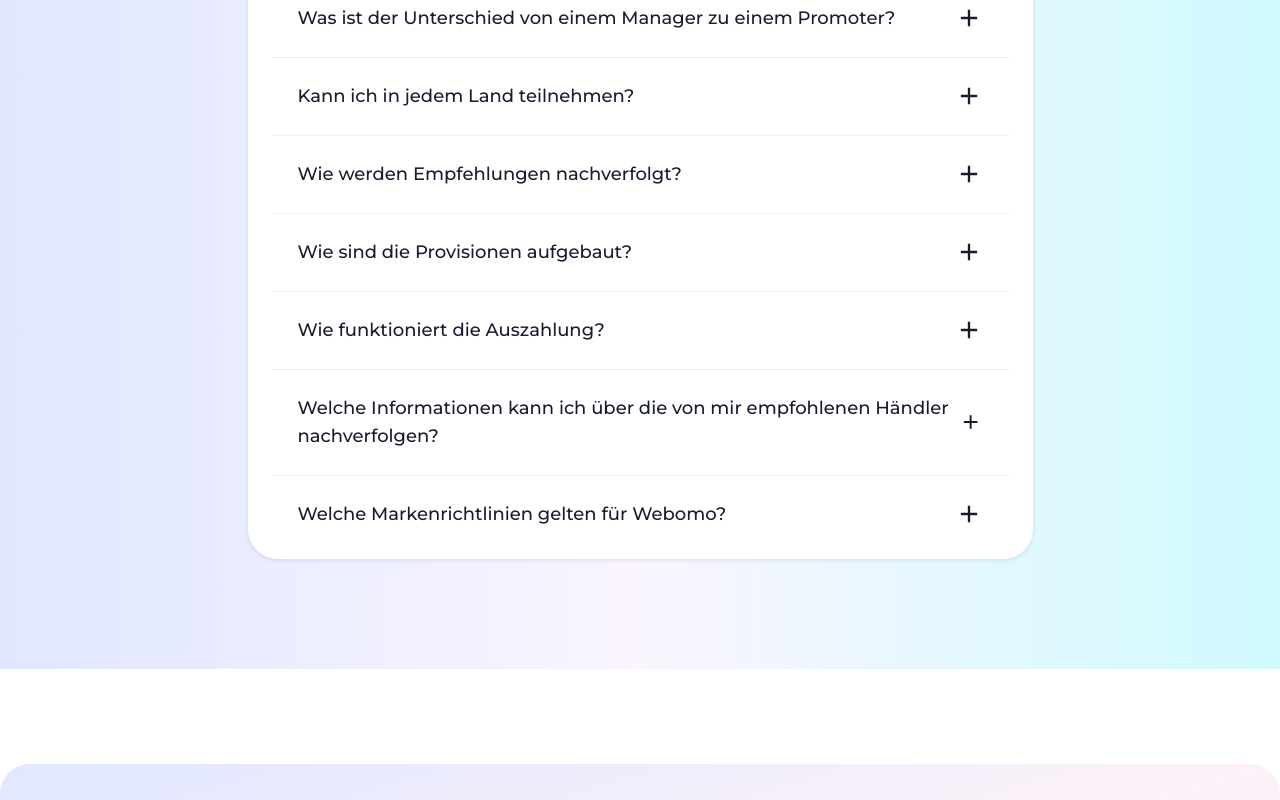
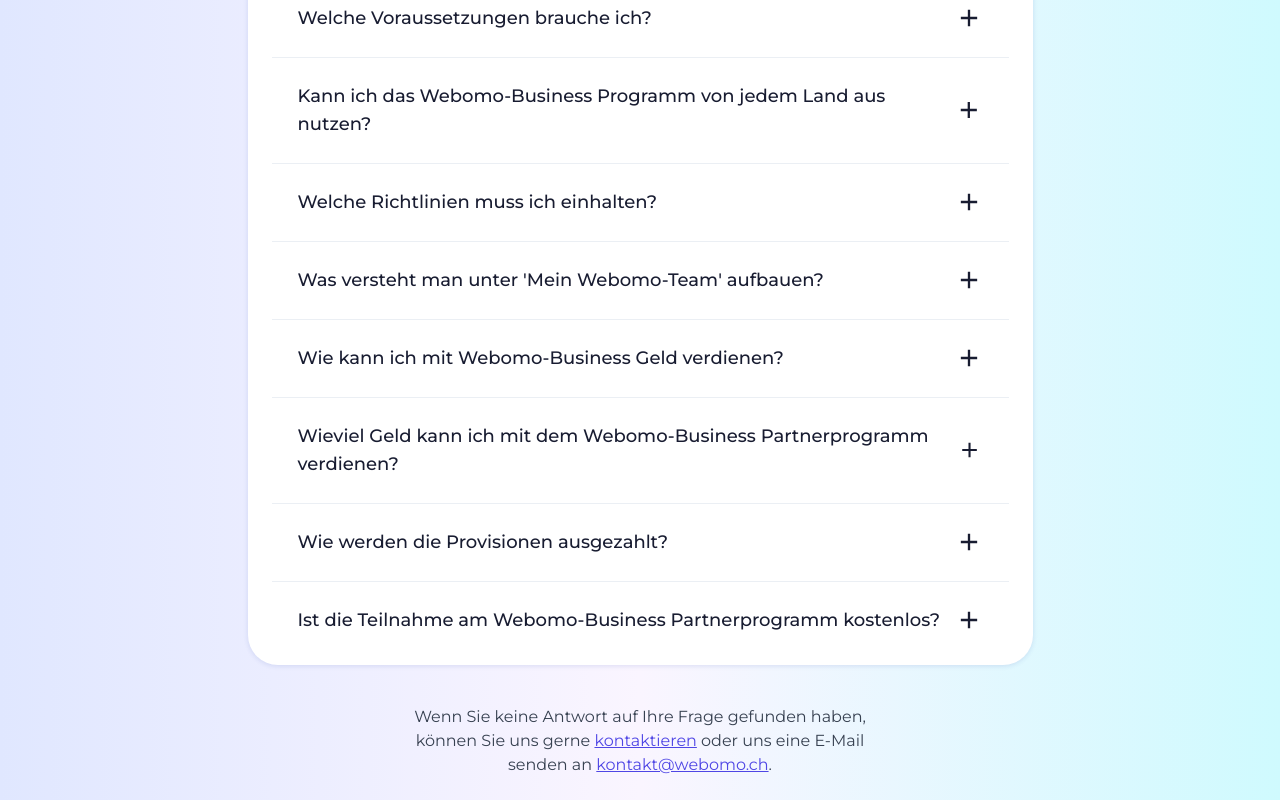
Before and after one commit to dawidglap/demo-webomo, a Next.js app: page /webomo-business in a window 1280 px wide. Shown: the part 3480-4280 px from the top of the page. Built offline with nearby package versions, Linux system fonts and the light colour scheme; no server answers.

Commit message:
updated faq business

```diff
--- a/src/components/FaqBusiness/faqData.tsx
+++ b/src/components/FaqBusiness/faqData.tsx
@@ -3,58 +3,64 @@
 const faqData: FAQ[] = [
   {
     id: 1,
-    title: "Wie kann ich ein Manager werden?",
+    title: "Was ist das Webomo-Business Programm?",
     details:
-      "Man fängt nach Erfüllen der Voraussetzungen immer als Promoter an. Nach 15 erfolgreichen Kundenvermittlungen, die einen Auftrag ergeben, erhält man den Status Manager und kann somit beginnen, sein Team an Promoter aufzubauen.",
+      "Das Webomo-Business Programm ist ein Affiliate-Again Marketing Tool. Du kannst mit Empfehlungen wiederkehrende Einnahmen generieren. Es richtet sich an Menschen, die mit den heutigen Möglichkeiten von Marketing-Tools Geld verdienen und sich ein zweites Standbein aufbauen möchten.",
   },
   {
     id: 2,
-    title: "Welche Voraussetzungen brauche ich für eine Bewerbung?",
+    title: "Wie funktioniert das Webomo-Business Programm?",
     details:
-      "Du hast einen aktiven Instagram Account, du hast mehr als 100 Follower und du hast die Vereinbarung für das Webomobusiness Partnerprogramm gelesen und akzeptiert.",
+      "Nach deiner erfolgreichen Registrierung erhältst du in deinem eigenen Dashboard einen Affiliate-Again Link mit Inhalten für die Veröffentlichung. Einmal in der Woche veröffentlichst du die Inhalte in deinem Account entweder als Post oder als Kampagne.",
   },
   {
     id: 3,
-    title: "Was ist der Unterschied von einem Manager zu einem Promoter?",
+    title: "Welche Voraussetzungen brauche ich?",
     details:
-      "Ein Promoter verdient nur Provisionen, wenn er Kundenvermittlungen vorweist. Ein Manager verdient Provision durch Kundenvermittlungen und durch die seines Promoter-Teams. Ein Manager kann sein Team an Promotern aufbauen und somit sein Verdienst steigern.",
+      "Du benötigst nur einen aktiven Instagram Account mit mindestens 100 Followern.",
   },
   {
     id: 4,
-    title: "Kann ich in jedem Land teilnehmen?",
+    title: "Kann ich das Webomo-Business Programm von jedem Land aus nutzen?",
     details:
-      "Nein. Das Webomobusiness-Partnerprogramm richtet sich an Menschen mit Sitz in der Schweiz, Deutschland, Frankreich, Österreich und Liechtenstein.",
+      "Nein. Das Webomo-Business Partnerprogramm richtet sich an Menschen mit Sitz in der Schweiz, Deutschland, Liechtenstein, Österreich, Italien und Frankreich.",
   },
   {
     id: 5,
-    title: "Wie werden Empfehlungen nachverfolgt?",
+    title: "Welche Richtlinien muss ich einhalten?",
     details:
-      "Nach deiner Aufnahme in das Webomobusiness-Partnerprogramm erhältst du Zugang zu unserer Partner-Drittanbieter-Software, wo du deine Empfehlungslinks verwalten kannst. In deinem eigenen Dashboard kannst du das alles ganz einfach tracken.",
+      "Mit der erfolgreichen Registrierung stimmst du automatisch den Richtlinien für das Webomo-Business Partnerprogramm zu. Diese beinhalten, dass du die von Webomo zur Verfügung gestellten Inhalte einmal pro Woche in deinem Instagram Account veröffentlichst.",
   },
   {
     id: 6,
-    title: "Wie sind die Provisionen aufgebaut?",
+    title: "Was versteht man unter 'Mein Webomo-Team' aufbauen?",
     details:
-      "Du hast Anspruch auf eine feste Provision, je nach Paket, für alle Vermittlungen von Kunden, die ein Paket bei uns nutzen. Es gibt keine Höchstzahl von Kunden, die du werben kannst.",
+      "Du kannst bei Webomo-Business dein eigenes Team aufbauen und somit deine Einnahmen erhöhen. Du erhältst von Webomo die Möglichkeit, mit einem Affiliate-Business Link Teilnehmer für das Webomo-Business Partnerprogramm zu werben und dein Team aufzubauen. Alle Teilnehmer, die mit deinem Affiliate-Business Link registriert wurden, unterstehen deinem Link und generieren für dich Empfehlungen.",
   },
   {
     id: 7,
-    title: "Wie funktioniert die Auszahlung?",
+    title: "Wie kann ich mit Webomo-Business Geld verdienen?",
     details:
-      "Die Auszahlungen finden immer folge Monat statt. Bitte beachte, dass alle Provisionen unabhängig von deiner Region/Land in CHF (Schweizer Franken) erfolgen und direkt auf dein Bankkonto oder via PayPal überwiesen werden.",
+      "Durch die wöchentlichen Veröffentlichungen generierst du Empfehlungen für unsere Dienstleistungen. Sobald ein Kunde bei Webomo ein Paket (Basic, Pro oder Business) gebucht hat, werden dir Provisionen zugeteilt.",
   },
   {
     id: 8,
     title:
-      "Welche Informationen kann ich über die von mir empfohlenen Händler nachverfolgen?",
+      "Wieviel Geld kann ich mit dem Webomo-Business Partnerprogramm verdienen?",
     details:
-      "In deinem Dashboard nachverfolgbar ist, welche Kunden du insgesamt geworben hast und wie hoch dein aktiver Umsatz ist. Aus Datenschutzgründen ist keine Einsicht in die Details spezifischer Kunden vorgesehen.",
+      "Du erhältst für die Buchung des Pakets: Basic jährlich 500.- CHF, Pro jährlich 700.- CHF, Business jährlich 1'000.- CHF Provisionen. Je größer dein Team ist, desto größer ist deine Chance, deine jährlichen Einnahmen zu erhöhen.",
   },
   {
     id: 9,
-    title: "Welche Markenrichtlinien gelten für Webomo?",
+    title: "Wie werden die Provisionen ausgezahlt?",
     details:
-      "Die Markenrichtlinien von Webomo sichern, dass du unsere Marken-Assets richtig verwendest. Bitte lies die Richtlinien genau, da ein Verstoß gegen diese Richtlinien zur Kündigung des Partnerprogramms führen kann.",
+      "Deine Provisionen werden immer im Folgemonat am 30. auf dein Bankkonto oder deine Kreditkarte ausbezahlt. Bitte beachte, dass die Provisionen unabhängig von deiner Region/Land in CHF (Schweizer Franken) ausgezahlt werden.",
+  },
+  {
+    id: 10,
+    title: "Ist die Teilnahme am Webomo-Business Partnerprogramm kostenlos?",
+    details:
+      "Die Registrierung für das Webomo-Business Programm ist kostenlos. Die Nutzung des Dashboards für die Affiliate-Again und Affiliate-Business Links ist jedoch kostenpflichtig. Erfahre in einem kostenlosen Gespräch, welche Variante für dich in Frage kommt.",
   },
 ];
 
--- a/src/components/FaqBusiness/index.tsx
+++ b/src/components/FaqBusiness/index.tsx
@@ -45,6 +45,26 @@
             ))}
           </div>
         </div>
+        <div className="mt-10 text-center">
+          <p className="mx-auto max-w-lg text-base text-gray-700 dark:text-gray-300">
+            Wenn Sie keine Antwort auf Ihre Frage gefunden haben, können Sie uns
+            gerne{" "}
+            <a
+              href="/kontakt"
+              className="text-indigo-600 underline hover:text-indigo-800 dark:text-indigo-400"
+            >
+              kontaktieren
+            </a>{" "}
+            oder uns eine E-Mail senden an{" "}
+            <a
+              href="mailto:kontakt@webomo.ch"
+              className="text-indigo-600 underline hover:text-indigo-800 dark:text-indigo-400"
+            >
+              kontakt@webomo.ch
+            </a>
+            .
+          </p>
+        </div>
       </section>
     </>
   );
```
